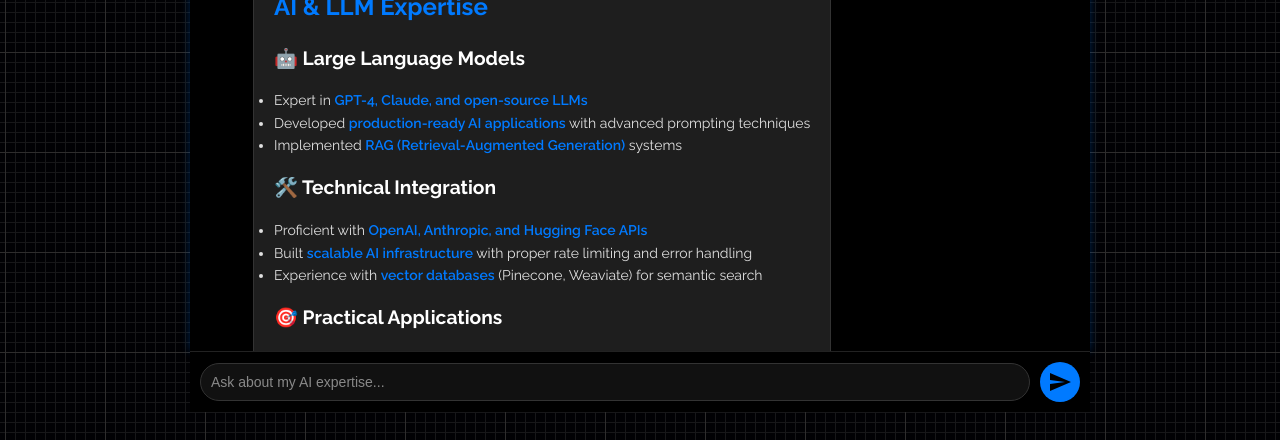
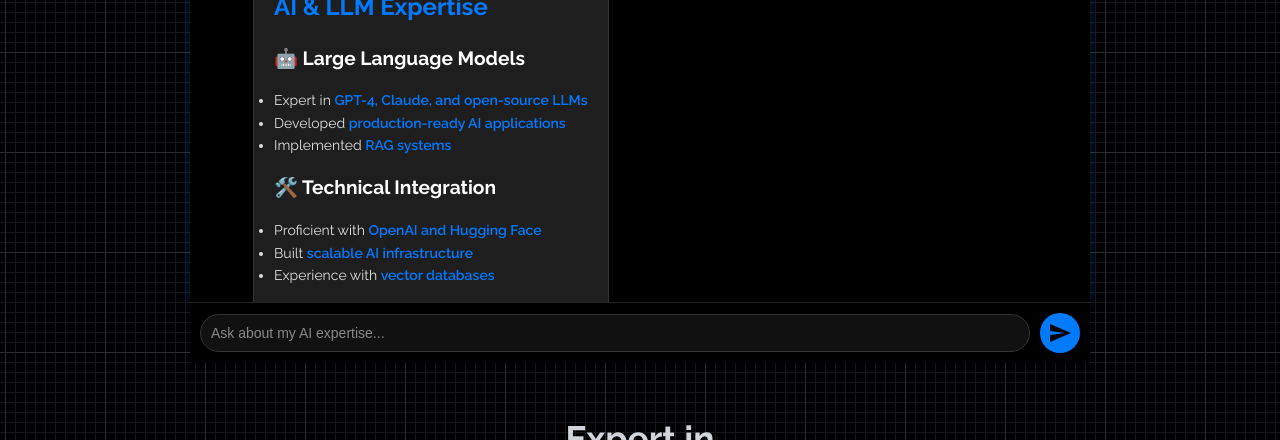
Before and after one commit to aneeshpatne/Personal-Portfolio, a Next.js app: page / in a window 1280 px wide. Shown: the part 2120-2560 px from the top of the page. Built offline with nearby package versions, Linux system fonts and the light colour scheme; no server answers; the database is empty.

Commit message:
fix(LLM): update expertise section for clarity and consistency; adjust carousel height in CSS

```diff
--- a/src/components/LLM.jsx
+++ b/src/components/LLM.jsx
@@ -8,18 +8,18 @@ const data = [
   "# AI & LLM Expertise\n\n",
   "## 🤖 Large Language Models\n",
   "- Expert in **GPT-4, Claude, and open-source LLMs**\n",
-  "- Developed **production-ready AI applications** with advanced prompting techniques\n",
-  "- Implemented **RAG (Retrieval-Augmented Generation)** systems\n\n",
+  "- Developed **production-ready AI applications**\n",
+  "- Implemented **RAG systems**\n\n",
 
   "## 🛠️ Technical Integration\n",
-  "- Proficient with **OpenAI, Anthropic, and Hugging Face APIs**\n",
-  "- Built **scalable AI infrastructure** with proper rate limiting and error handling\n",
-  "- Experience with **vector databases** (Pinecone, Weaviate) for semantic search\n\n",
+  "- Proficient with **OpenAI and Hugging Face**\n",
+  "- Built **scalable AI infrastructure**\n",
+  "- Experience with **vector databases**\n\n",
 
-  "## 🎯 Practical Applications\n",
-  "- Created **AI-powered chatbots** with context awareness\n",
-  "- Developed **document analysis systems** using LLMs\n",
-  "- Implemented **content generation** and **summarization** solutions\n",
+  "## 🎯 Applications\n",
+  "- Created **AI chatbots**\n",
+  "- Developed **document analysis**\n",
+  "- Built **content generation tools**\n",
 ];
 
 function MatrixLLM() {
--- a/src/components/style/LLM.module.css
+++ b/src/components/style/LLM.module.css
@@ -211,6 +211,7 @@
 }
 
 .carouselWrapper {
+  height: 400px;
   margin-top: 2rem;
 }
 
```
